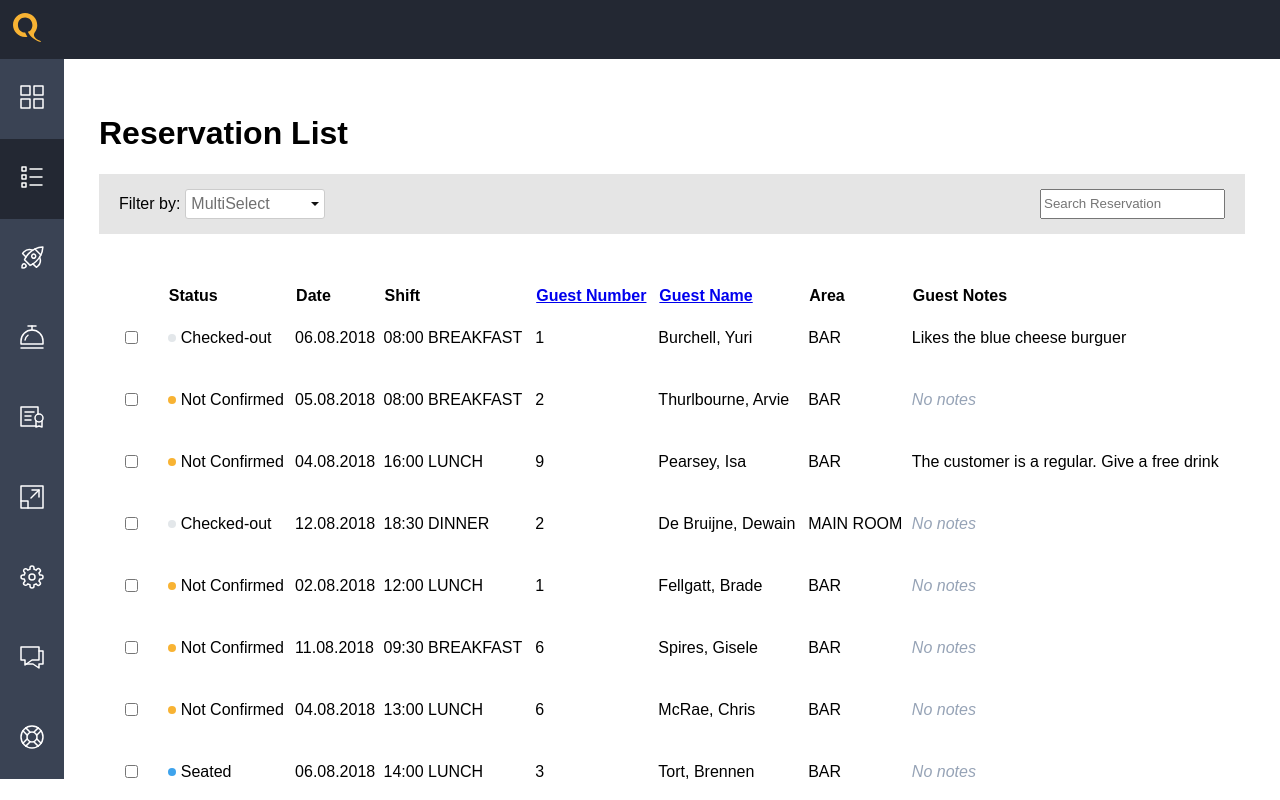
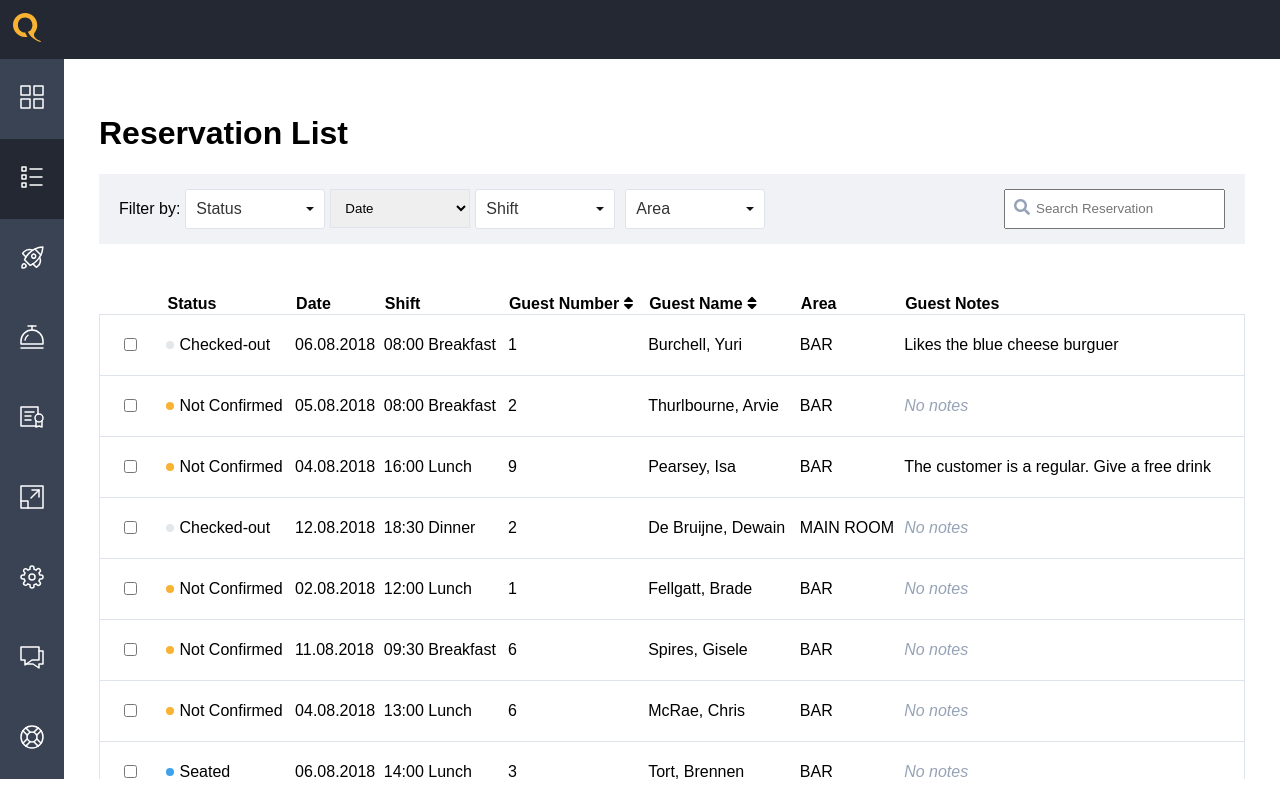
Before and after one commit to pakman198/quandoo, a React (Create React App) app: page / in a window 1280 px wide. Built offline with nearby package versions, Linux system fonts and the light colour scheme.

Commit message:
added filter functionality and made some changes on design

```diff
--- a/package.json
+++ b/package.json
@@ -3,9 +3,8 @@
   "version": "0.1.0",
   "private": true,
   "dependencies": {
-    "lodash": "^4.17.10",
     "moment": "^2.22.2",
-    "pivotal-ui": "^17.0.2",
+    "prop-types": "^15.6.2",
     "react": "^16.4.2",
     "react-dom": "^16.4.2",
     "react-scripts": "^1.1.5"
--- a/public/index.html
+++ b/public/index.html
@@ -20,6 +20,8 @@
       Learn how to configure a non-root public URL by running `npm run build`.
     -->
     <title>React App</title>
+    <link rel="stylesheet" href="https://use.fontawesome.com/releases/v5.3.1/css/solid.css" integrity="sha384-VGP9aw4WtGH/uPAOseYxZ+Vz/vaTb1ehm1bwx92Fm8dTrE+3boLfF1SpAtB1z7HW" crossorigin="anonymous">
+    <link rel="stylesheet" href="https://use.fontawesome.com/releases/v5.3.1/css/fontawesome.css" integrity="sha384-1rquJLNOM3ijoueaaeS5m+McXPJCGdr5HcA03/VHXxcp2kX2sUrQDmFc3jR5i/C7" crossorigin="anonymous">
   </head>
   <body>
     <noscript>
--- a/src/components/ReservationList/Filters/Filters.css
+++ b/src/components/ReservationList/Filters/Filters.css
@@ -1,5 +1,5 @@
 .filter-bar {
-    background-color: #e5e5e5;
+    background-color: #F0F2F5;
     padding: 15px 20px;
     margin-top: 20px;
     display: flex;
@@ -14,4 +14,23 @@
 
 .search-bar {
     display: inline-flex;
+    position: relative;
 }
+
+.search-bar .fa-search {
+    vertical-align: middle;
+    position: absolute;
+    left: 10px;
+    top: 10px;
+    color: #96A3B6;
+}
+
+.search-bar input {
+    padding: 10px 10px 10px 30px;
+}
+
+.date-filter {
+    padding: 10px;
+    width: 140px;
+    border: 1px solid #DEE3EC;
+}
--- a/src/components/ReservationList/Filters/Filters.js
+++ b/src/components/ReservationList/Filters/Filters.js
@@ -1,22 +1,50 @@
 import './Filters.css';
 import React from 'react';
 
-import { CheckboxDropdown } from 'pivotal-ui/react/checkbox-dropdown';
 import MultiSelect from '../../common/MultiSelect/MultiSelect'
 
-import { STATUS } from '../../../constants/appConstants'
+import { STATUS, AREA, SHIFT, CHECKBOX, RADIO } from '../../../constants/appConstants'
 
 class Filters extends React.Component {
-    renderStatus() {
-        const status = STATUS.map(s => s.displayName);
+    renderDateDropdown() {
+        const { reservationDates } = this.props;
+        const sorted = reservationDates.sort((a,b) => {
+            if (a<b) return -1;
+            if (a>b) return 1;
+            else return 0;
+        });
+        const newSet = new Set(sorted);
+        const uniqueDates = Array.from(newSet);
+        const dates = uniqueDates.map((date, index) => {
+            return (
+                <option key={index} value={date}>{date}</option>
+            );
+        });
+        const label = (
+            <option key={dates.length} value="">Date</option>
+        );
+        dates.unshift(label);
+
         return (
-            <CheckboxDropdown {...{
-                labels: status
-              }} />
+            <select className="date-filter" onChange={this.dateFilterHandler}>
+                {dates}
+            </select>
         );
     }
 
-    changeHandler = (e) => {
+    filterHandler = (filter, value) => {
+        const { changeHandler } = this.props;
+        changeHandler(filter, value)
+    }
+
+    dateFilterHandler = (e) => {
+        const { value } = e.target
+        const { changeHandler } = this.props;
+        const date = value === "" ? [] : [value]
+        changeHandler('businessDate', date);
+    }
+
+    searchHandler = (e) => {
         const { value } = e.target;
         const { searchHandler } = this.props;
 
@@ -24,17 +52,47 @@ class Filters extends React.Component {
     }
 
     render() {
+        const status = STATUS.map(({key, displayName}) => {
+            return {name: displayName, value: key}
+        });
+        const shift = SHIFT.map(({key, displayName}) => {
+            return {name: displayName, value: key}
+        });
+        const area = AREA.map(({key, displayName}) => {
+            return {name: displayName, value: key}
+        });
+        const dateFilter = this.renderDateDropdown();
+
         return(
             <div className="filter-bar">
                 <div className="filters">
                     <span>Filter by: </span>
-                    <MultiSelect />
+                    <MultiSelect
+                        type={CHECKBOX}
+                        options={status}
+                        label="Status"
+                        groupName="status"
+                        changeHandler={this.filterHandler} />
+                    {dateFilter}
+                    <MultiSelect
+                        type={CHECKBOX}
+                        options={shift}
+                        label="Shift"
+                        groupName="shift"
+                        changeHandler={this.filterHandler} />
+                    <MultiSelect
+                        type={RADIO}
+                        options={area}
+                        label="Area"
+                        groupName="area"
+                        changeHandler={this.filterHandler} />
                 </div>
                 <div className="search-bar">
+                    <i className="fas fa-search"></i>
                     <input
                         type="text"
                         placeholder="Search Reservation"
-                        onChange={this.changeHandler} />
+                        onChange={this.searchHandler} />
                 </div>
             </div>
         )
--- a/src/components/ReservationList/ReservationList.js
+++ b/src/components/ReservationList/ReservationList.js
@@ -16,9 +16,8 @@ class ReservationList extends React.Component {
                 status: '',
                 date: '',
                 shift: '',
-                area: ''
+                area: '',
             },
-            search: '',
             searchResults: mockData.reservations
         }
 
@@ -27,12 +26,30 @@ class ReservationList extends React.Component {
         this.searchHandler = this.searchHandler.bind(this);
     }
 
-    filterHandler() {
+    filterHandler(filter, value) {
+        this.setState({
+            filters: {...this.state.filters, [filter]: value},
+        }, this.loopFilters);
+    }
 
+    loopFilters() {
+        const { filters, reservations } = this.state;
+        var results = reservations;
+        for(var f in filters) {
+            if(Array.isArray(filters[f]) && filters[f].length > 0) {
+                results = results.filter(r => {
+                    return filters[f].includes(r[f]) ? r : null;
+                });
+            }
+        }
+
+        console.log({results});
+        this.setState({
+            searchResults: results
+        });
     }
 
     searchHandler(value) {
-        console.log(this.state);
         const { reservations } = this.state;
         const filterdResults = reservations.filter(r => {
             const { firstName, lastName } = r.customer;
@@ -50,19 +67,19 @@ class ReservationList extends React.Component {
     }
 
     sortGuestsHandler(sortKey) {
-        const { sortOrder, reservations } = this.state;
+        const { sortOrder, searchResults } = this.state;
         let newOrder;
 
         if ( sortKey === SORTBY_GUESTS ) {
             if(!sortOrder) {
-                newOrder = reservations.sort(( a, b )=> a.quantity - b.quantity);
+                newOrder = searchResults.sort(( a, b )=> a.quantity - b.quantity);
             }else {
-                newOrder = reservations.sort(( a, b )=> b.quantity - a.quantity);
+                newOrder = searchResults.sort(( a, b )=> b.quantity - a.quantity);
             }
 
         } else if ( sortKey === SORTBY_NAME ) {
             if(!sortOrder) {
-                newOrder = reservations.sort(( a, b )=> {
+                newOrder = searchResults.sort(( a, b )=> {
                     if (a.customer.lastName < b.customer.lastName) {
                         return -1;
                     }
@@ -75,7 +92,7 @@ class ReservationList extends React.Component {
                     return 0;
                 });
             }else {
-                newOrder = reservations.sort(( a, b )=> {
+                newOrder = searchResults.sort(( a, b )=> {
                     if (a.customer.lastName < b.customer.lastName) {
                         return 1;
                     }
@@ -97,15 +114,18 @@ class ReservationList extends React.Component {
     }
 
     render() {
-        const { sortName, sortGuests } = this.state;
+        const { sortName, sortGuests, reservations, searchResults } = this.state;
+        const dates = reservations.map(({businessDate}) => businessDate);
+
         return (
             <div id="reservationList">
                 <h1>Reservation List</h1>
                 <Filters
+                    reservationDates={dates}
                     changeHandler={this.filterHandler}
                     searchHandler={this.searchHandler} />
                 <Reservations
-                    data={this.state.searchResults}
+                    data={searchResults}
                     sortHandler={this.sortGuestsHandler}
                     nameOrder={sortName}
                     guestsOrder={sortGuests} />
--- a/src/components/ReservationList/Reservations/Reservations.css
+++ b/src/components/ReservationList/Reservations/Reservations.css
@@ -1,6 +1,7 @@
 .reservationTable{
     width: 100%;
     margin-top: 50px;
+    border-collapse: collapse;
 }
 
 .reservationTable thead tr {
@@ -9,6 +10,11 @@
 
 .reservationTable thead th {
     text-align: left;
+}
+
+.reservationTable thead th a {
+    color: #000000;
+    text-decoration: none;
 }
 
 .reservation {
--- a/src/components/ReservationList/Reservations/Reservations.js
+++ b/src/components/ReservationList/Reservations/Reservations.js
@@ -2,7 +2,7 @@ import './Reservations.css';
 import React from 'react';
 
 import moment from 'moment';
-import { STATUS, SORTBY_NAME, SORTBY_GUESTS } from '../../../constants/appConstants';
+import { STATUS, SORTBY_NAME, SORTBY_GUESTS, SHIFT } from '../../../constants/appConstants';
 
 class Reservations extends React.Component {
     handleGuestClick = (e) => {
@@ -27,10 +27,10 @@ class Reservations extends React.Component {
                 <th>Date</th>
                 <th>Shift</th>
                 <th>
-                    <a href="#" onClick={this.handleGuestClick}>Guest Number</a>
+                    <a href="#" onClick={this.handleGuestClick}>Guest Number <i className="fas fa-sort"></i></a>
                 </th>
                 <th>
-                    <a href="#" onClick={this.handleNameClick}>Guest Name</a>
+                    <a href="#" onClick={this.handleNameClick}>Guest Name <i className="fas fa-sort"></i></a>
                 </th>
                 <th>Area</th>
                 <th>Guest Notes</th>
@@ -53,9 +53,9 @@ class Reservations extends React.Component {
                 area,
                 guestNotes
             } = r;
-            const stat = STATUS.filter(s => {
-                return s.key === status ? s.key : null;
-            });
+            const stat = STATUS.filter(s => s.key === status ? s.key : null);
+            const shifts = SHIFT.filter(s => s.key === shift ? s : null);
+            const { displayName: shiftName } = shifts[0];
             const { displayName, className } = stat[0];
 
             return (
@@ -68,7 +68,7 @@ class Reservations extends React.Component {
                         <span className="status-value">{ displayName }</span>
                     </td>
                     <td>{ businessDate }</td>
-                    <td>{ `${moment(start).format('HH:mm')} ${shift}` }</td>
+                    <td>{ `${moment(start).format('HH:mm')} ${shiftName}` }</td>
                     <td>{ quantity }</td>
                     <td>{ `${lastName}, ${firstName}` }</td>
                     <td>{ area }</td>
--- a/src/components/common/MultiSelect/MultiSelect.css
+++ b/src/components/common/MultiSelect/MultiSelect.css
@@ -15,20 +15,14 @@
 }
 
 .criteria-list .aui-button {
-    padding: 5px;
+    padding: 10px;
     width: 100%;
 }
 
-.aui-button.aui-button-subtle {
-    background: #fff;
-    color: #707070;
-}
-
 .aui-button, a.aui-button, .aui-button:visited {
-    background: #f2f2f2;
-    background: linear-gradient(to bottom, #ffffff 0%, #f2f2f2 100%);
+    background: #ffffff;
     box-sizing: border-box;
-    border: 1px solid #cccccc;
+    border: 1px solid #DEE3EC;
     border-radius: 3px;
     color: #333333;
     cursor: pointer;
@@ -81,7 +75,7 @@
     background-color: #fff;
     -webkit-background-clip: padding-box;
     background-clip: padding-box;
-    border: 1px solid #ccc;
+    border: 1px solid #DEE3EC;
     border-radius: 4px;
     -webkit-box-shadow: 0 6px 12px rgba(0, 0, 0, .175);
     box-shadow: 0 6px 12px rgba(0, 0, 0, .175);
--- a/src/constants/appConstants.js
+++ b/src/constants/appConstants.js
@@ -1,3 +1,5 @@
+export const RADIO = 'radio';
+export const CHECKBOX = 'checkbox';
 export const SORTBY_NAME = 'name';
 export const SORTBY_GUESTS = 'guests'
 export const STATUS = [
@@ -26,7 +28,34 @@ export const STATUS = [
         color: '#F8B333'
     }
 ]
-
+export const SHIFT = [
+    {
+        key: 'BREAKFAST',
+        displayName: 'Breakfast'
+    },
+    {
+        key: 'LUNCH',
+        displayName: 'Lunch'
+    },
+    {
+        key: 'DINNER',
+        displayName: 'Dinner'
+    },
+];
+export const AREA = [
+    {
+        key: 'ALL',
+        displayName: 'All'
+    },
+    {
+        key: 'BAR',
+        displayName: 'Bar'
+    },
+    {
+        key: 'MAIN ROOM',
+        displayName: 'Main room'
+    },
+]
 export const MENU = [
     {
         key: 'logo',
```
Also changed, not shown: src/components/common/MultiSelect/MultiSelect.js (+21 -16 lines).
